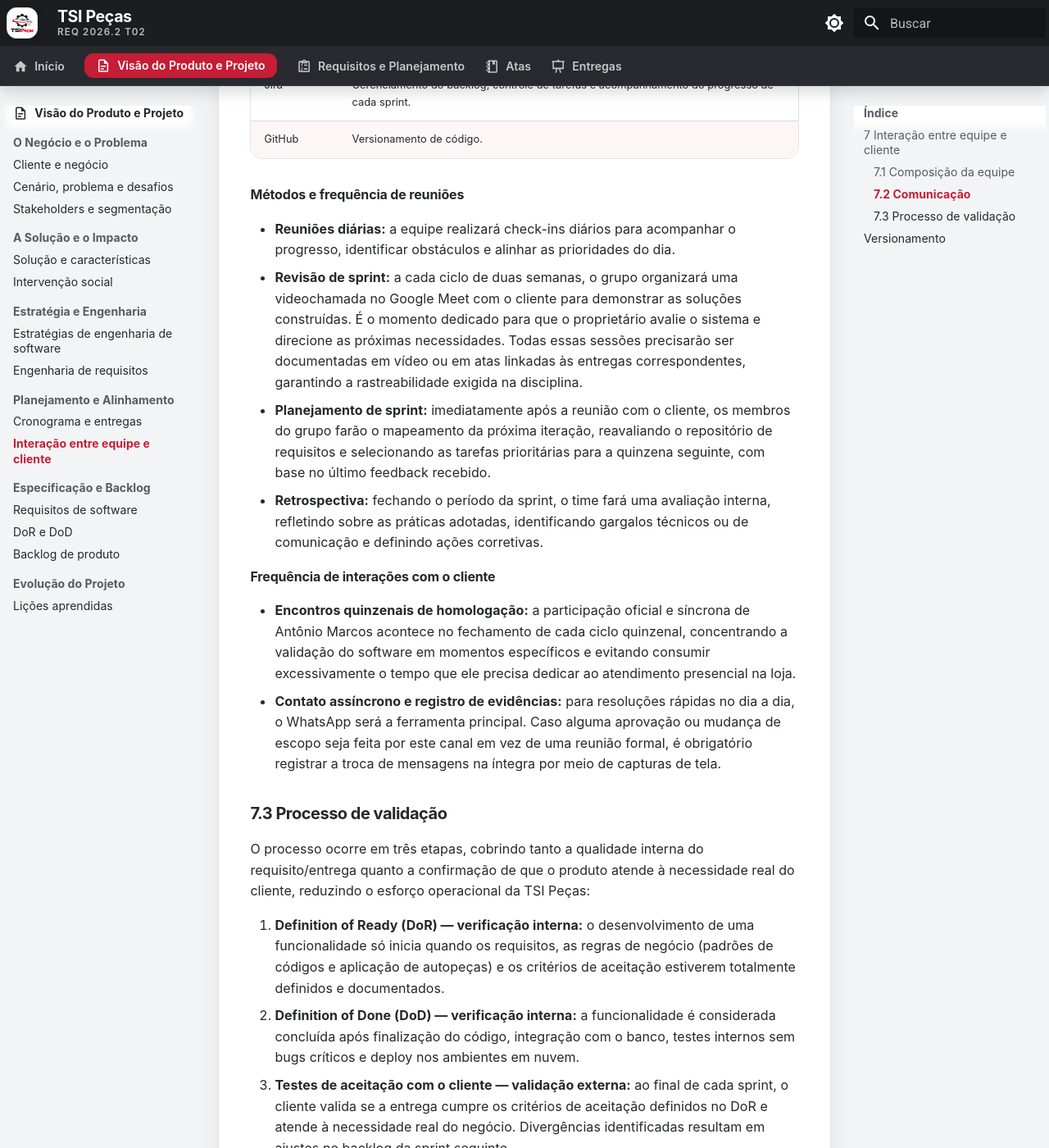
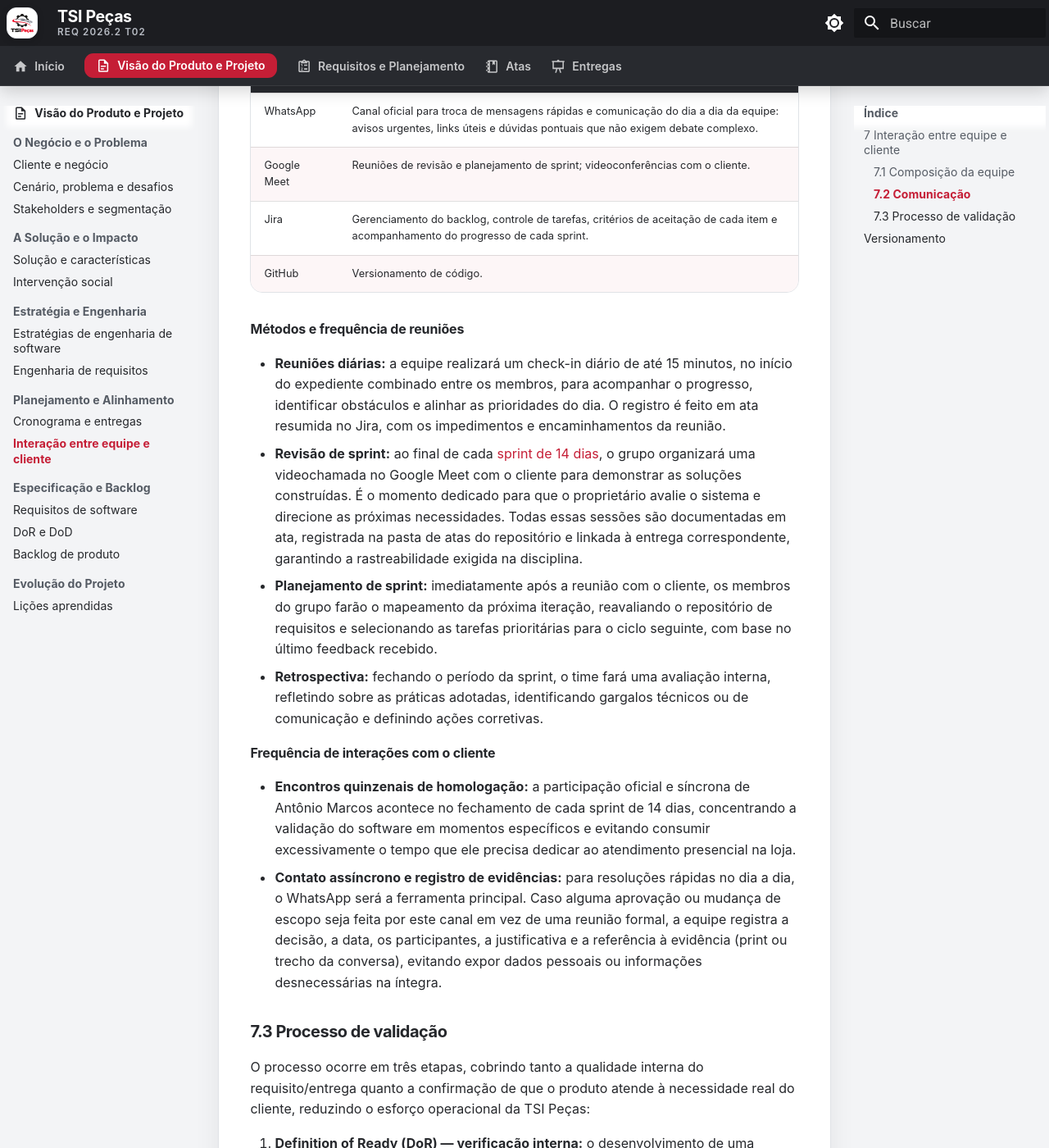
Before and after one commit to mdsreq-fga-unb/REQ-202562-T02-TSI-AutoPecas, an MkDocs documentation site: the page built from docs/visao-produto/interacao-equipe-cliente.md, in a window 1280 px wide and 1400 px high, scrolled down 1331 px. Shown: the whole window at 82% size. Built offline with MkDocs 1.6.1 and Material for MkDocs 9.7.7, drawn with Linux system fonts in a browser that asks for light colours; comment, search, counter and statistics services are not loaded; some of the changed text lies outside the part shown.

Commit message:
docs: corrige interação entre equipe e cliente (issue #9)
Justifica a acumulação de papéis (PO/Gerente e Scrum Master/backend),
detalha horário, duração e registro dos check-ins diários, alinha a
cadência das sprints a 14 dias (cronograma), substitui o registro
integral do WhatsApp por decisão/data/participantes/justificativa e
evidência, e distingue DoR, DoD (com ambiente de deploy) e validação
externa, incluindo validação prévia de protótipos e regras críticas.

```diff
--- a/docs/visao-produto/interacao-equipe-cliente.md
+++ b/docs/visao-produto/interacao-equipe-cliente.md
@@ -8,9 +8,9 @@
 
 | Papel | Descrição | Responsável |
 | --- | --- | --- |
-| Gerente de projeto / Product Owner | Coordena o projeto, facilita as cerimônias ágeis, remove impedimentos, garante a comunicação entre cliente e equipe e controla prazos e entregas. | João G. A. de Melo |
+| Gerente de projeto / Product Owner | Coordena prazos e entregas acadêmicas da equipe e responde pela ordenação do Product Backlog, priorizando itens e esclarecendo requisitos sem ampliar o escopo do MVP. A combinação é adotada pelo porte reduzido da equipe; Antônio, proprietário e principal responsável pelo valor de negócio, decide sobre objetivos, regras da loja e mudanças de escopo. | João G. A. de Melo |
 | Desenvolvedor frontend | Responsável pela interface do usuário, pelo design e pela implementação das funcionalidades no lado do cliente. | Rodrigo Carvalho Barbosa |
-| Desenvolvedor backend / Scrum Master | Implementa a lógica de negócios, integração com banco de dados e APIs. | Luiz Henrique Tomaz Moreira |
+| Desenvolvedor backend / Scrum Master | Implementa a lógica de negócios, integração com banco de dados e APIs, além de facilitar os eventos ágeis e ajudar a remover impedimentos. O acúmulo com as tarefas técnicas de desenvolvimento é um risco reconhecido pela equipe para a priorização da facilitação; capacidade para essa responsabilidade é reservada no planejamento e o acúmulo é avaliado nas retrospectivas. | Luiz Henrique Tomaz Moreira |
 | Desenvolvedor backend | Implementa a lógica de negócios, integração com banco de dados e APIs. | Bruno Ferreira Dornelas |
 | Analista de QA | Garante a qualidade do produto, executando testes de funcionalidade, desempenho e usabilidade. | Leonardo da S. Lopes Júnior |
 | Analista de requisitos | Define os requisitos funcionais e não funcionais do sistema, prioriza o backlog junto ao cliente e garante que os critérios de aceitação sejam atendidos. | Thiago Gomes Pereira de Abreu |
@@ -23,27 +23,27 @@
 | --- | --- |
 | WhatsApp | Canal oficial para troca de mensagens rápidas e comunicação do dia a dia da equipe: avisos urgentes, links úteis e dúvidas pontuais que não exigem debate complexo. |
 | Google Meet | Reuniões de revisão e planejamento de sprint; videoconferências com o cliente. |
-| Jira | Gerenciamento do backlog, controle de tarefas e acompanhamento do progresso de cada sprint. |
+| Jira | Gerenciamento do backlog, controle de tarefas, critérios de aceitação de cada item e acompanhamento do progresso de cada sprint. |
 | GitHub | Versionamento de código. |
 
 #### Métodos e frequência de reuniões
 
-- **Reuniões diárias:** a equipe realizará check-ins diários para acompanhar o progresso, identificar obstáculos e alinhar as prioridades do dia.
-- **Revisão de sprint:** a cada ciclo de duas semanas, o grupo organizará uma videochamada no Google Meet com o cliente para demonstrar as soluções construídas. É o momento dedicado para que o proprietário avalie o sistema e direcione as próximas necessidades. Todas essas sessões precisarão ser documentadas em vídeo ou em atas linkadas às entregas correspondentes, garantindo a rastreabilidade exigida na disciplina.
-- **Planejamento de sprint:** imediatamente após a reunião com o cliente, os membros do grupo farão o mapeamento da próxima iteração, reavaliando o repositório de requisitos e selecionando as tarefas prioritárias para a quinzena seguinte, com base no último feedback recebido.
+- **Reuniões diárias:** a equipe realizará um check-in diário de até 15 minutos, no início do expediente combinado entre os membros, para acompanhar o progresso, identificar obstáculos e alinhar as prioridades do dia. O registro é feito em ata resumida no Jira, com os impedimentos e encaminhamentos da reunião.
+- **Revisão de sprint:** ao final de cada [sprint de 14 dias](cronograma-e-entregas.md), o grupo organizará uma videochamada no Google Meet com o cliente para demonstrar as soluções construídas. É o momento dedicado para que o proprietário avalie o sistema e direcione as próximas necessidades. Todas essas sessões são documentadas em ata, registrada na pasta de atas do repositório e linkada à entrega correspondente, garantindo a rastreabilidade exigida na disciplina.
+- **Planejamento de sprint:** imediatamente após a reunião com o cliente, os membros do grupo farão o mapeamento da próxima iteração, reavaliando o repositório de requisitos e selecionando as tarefas prioritárias para o ciclo seguinte, com base no último feedback recebido.
 - **Retrospectiva:** fechando o período da sprint, o time fará uma avaliação interna, refletindo sobre as práticas adotadas, identificando gargalos técnicos ou de comunicação e definindo ações corretivas.
 
 #### Frequência de interações com o cliente
 
-- **Encontros quinzenais de homologação:** a participação oficial e síncrona de Antônio Marcos acontece no fechamento de cada ciclo quinzenal, concentrando a validação do software em momentos específicos e evitando consumir excessivamente o tempo que ele precisa dedicar ao atendimento presencial na loja.
-- **Contato assíncrono e registro de evidências:** para resoluções rápidas no dia a dia, o WhatsApp será a ferramenta principal. Caso alguma aprovação ou mudança de escopo seja feita por este canal em vez de uma reunião formal, é obrigatório registrar a troca de mensagens na íntegra por meio de capturas de tela.
+- **Encontros quinzenais de homologação:** a participação oficial e síncrona de Antônio Marcos acontece no fechamento de cada sprint de 14 dias, concentrando a validação do software em momentos específicos e evitando consumir excessivamente o tempo que ele precisa dedicar ao atendimento presencial na loja.
+- **Contato assíncrono e registro de evidências:** para resoluções rápidas no dia a dia, o WhatsApp será a ferramenta principal. Caso alguma aprovação ou mudança de escopo seja feita por este canal em vez de uma reunião formal, a equipe registra a decisão, a data, os participantes, a justificativa e a referência à evidência (print ou trecho da conversa), evitando expor dados pessoais ou informações desnecessárias na íntegra.
 
 ### 7.3 Processo de validação
 
 O processo ocorre em três etapas, cobrindo tanto a qualidade interna do requisito/entrega quanto a confirmação de que o produto atende à necessidade real do cliente, reduzindo o esforço operacional da TSI Peças:
 
-1. **Definition of Ready (DoR) — verificação interna:** o desenvolvimento de uma funcionalidade só inicia quando os requisitos, as regras de negócio (padrões de códigos e aplicação de autopeças) e os critérios de aceitação estiverem totalmente definidos e documentados.
-2. **Definition of Done (DoD) — verificação interna:** a funcionalidade é considerada concluída após finalização do código, integração com o banco, testes internos sem bugs críticos e deploy nos ambientes em nuvem.
+1. **Definition of Ready (DoR) — verificação interna:** o desenvolvimento de uma funcionalidade só inicia quando os requisitos, as regras de negócio (padrões de códigos e aplicação de autopeças) e os critérios de aceitação estiverem suficientemente claros e prontos para a sprint, registrados e compreendidos pela equipe. Protótipos e regras de negócio críticas são validados com o cliente antes do início da implementação, reduzindo o risco de retrabalho.
+2. **Definition of Done (DoD) — verificação interna:** a funcionalidade é considerada concluída após finalização do código, integração com o banco e testes internos sem bugs críticos. O deploy no ambiente de homologação é parte da DoD e antecede a validação externa; o deploy em produção ocorre após o aceite do cliente.
 3. **Testes de aceitação com o cliente — validação externa:** ao final de cada sprint, o cliente valida se a entrega cumpre os critérios de aceitação definidos no DoR e atende à necessidade real do negócio. Divergências identificadas resultam em ajustes no backlog da sprint seguinte.
 
 ## Versionamento
@@ -53,3 +53,4 @@
 | 1.0 | 04/09/2026 | Iniciação do documento | [Thiago Gomes](https://github.com/thgomxs) |
 | 1.1 | 07/09/2026 | Preenchimento do tópico 7 e revisão textual | [Luiz Moreira](https://github.com/luizhtmoreira) |
 | 1.2 | 07/09/2026 | Correção dos papéis da equipe e refinamento do processo de validação | [Luiz Moreira](https://github.com/luizhtmoreira) |
+| 1.3 | 27/09/2026 | Correção da issue 9: justificativa da acumulação de papéis, cadência e registro dos check-ins, alinhamento das sprints a 14 dias, registro de evidências do WhatsApp e distinção entre DoR/DoD e validação externa | [Luiz Moreira](https://github.com/luizhtmoreira) |
```
